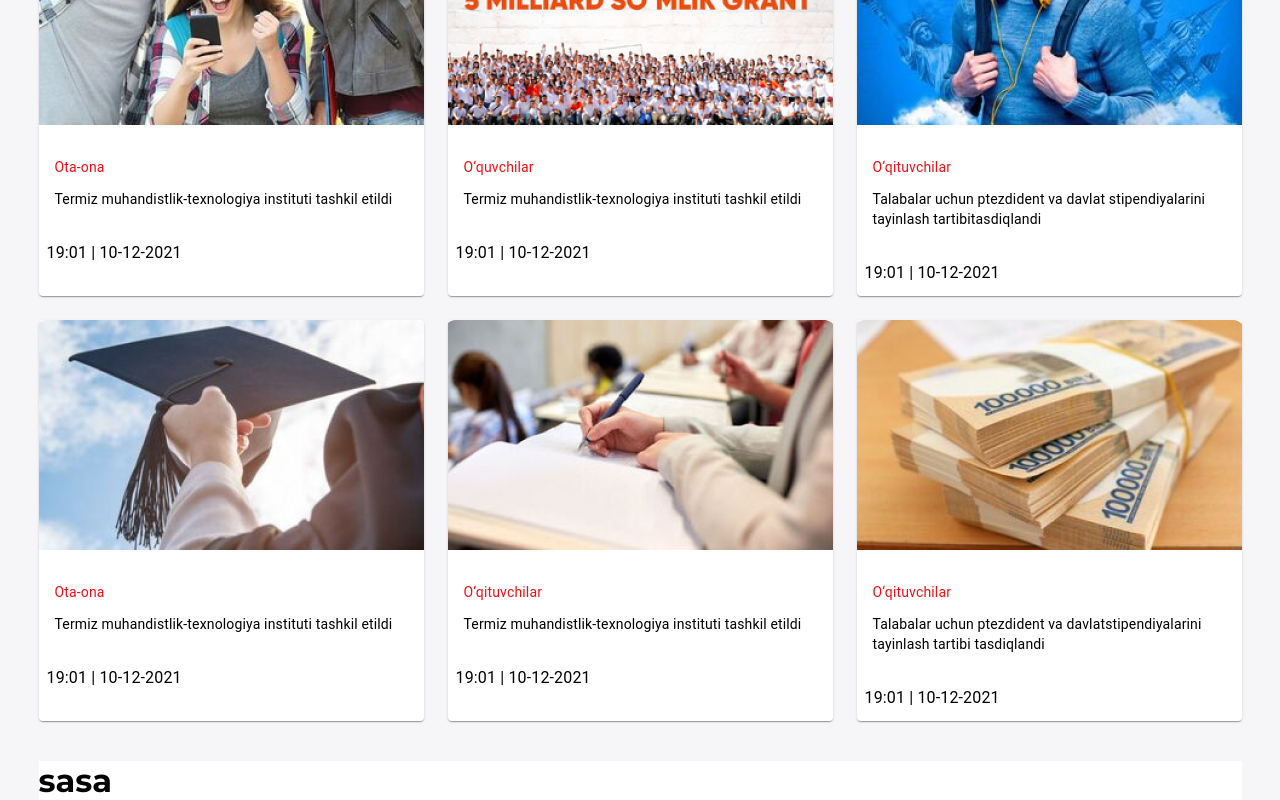
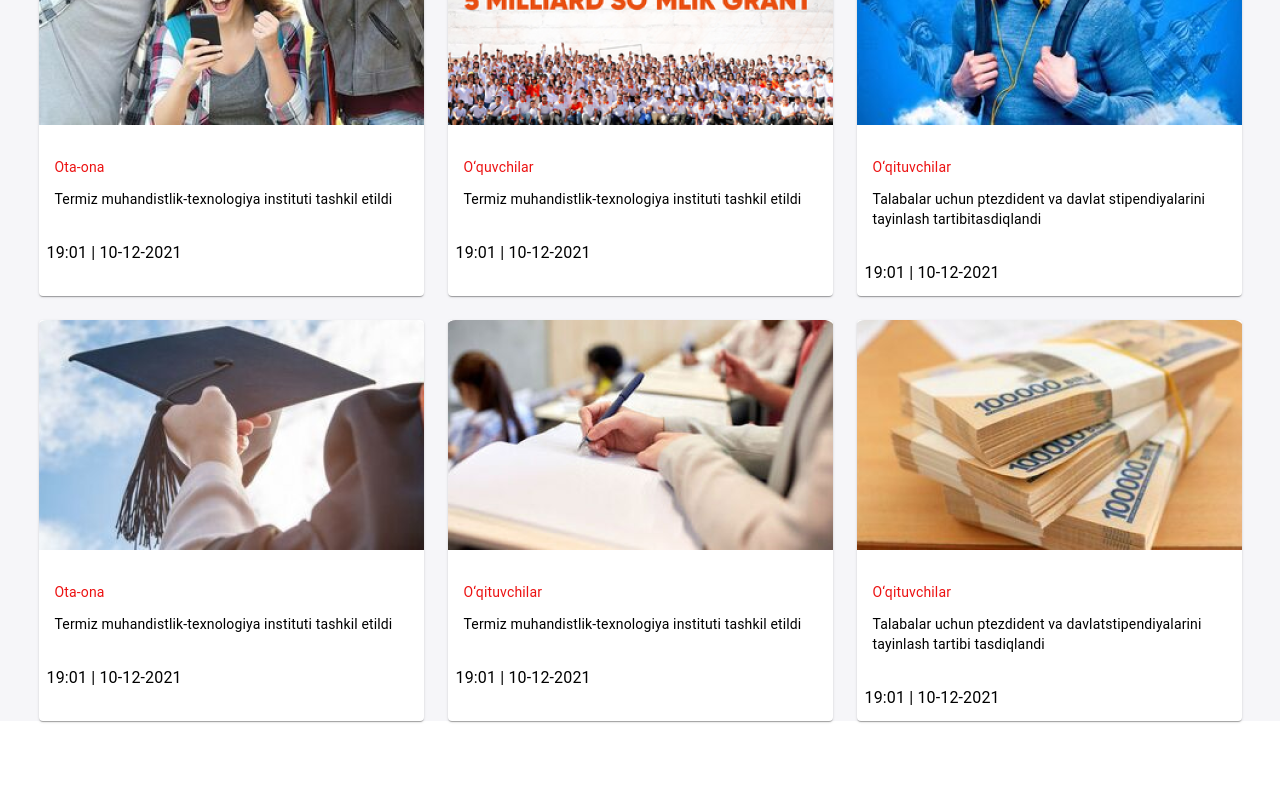
Before and after one commit to yahyo22/yangiproect, a React (Create React App) app: page /home in a window 1280 px wide. Shown: the part 226-1026 px from the top of the page. After the commit the page ends 987 px from the top, so only its background shows below. Built offline with nearby package versions, Linux system fonts and the light colour scheme.

Commit message:
ddsadsdd

```diff
--- a/src/pages/home/Home.tsx
+++ b/src/pages/home/Home.tsx
@@ -9,9 +9,7 @@ export default function Home() {
           <div className="cards">
             <Cardd />
           </div>
-          <div className="carusel">
-        <h1>sasa</h1>
-          </div>
+
         </div>
       </div>
     </StyledHome>
```
